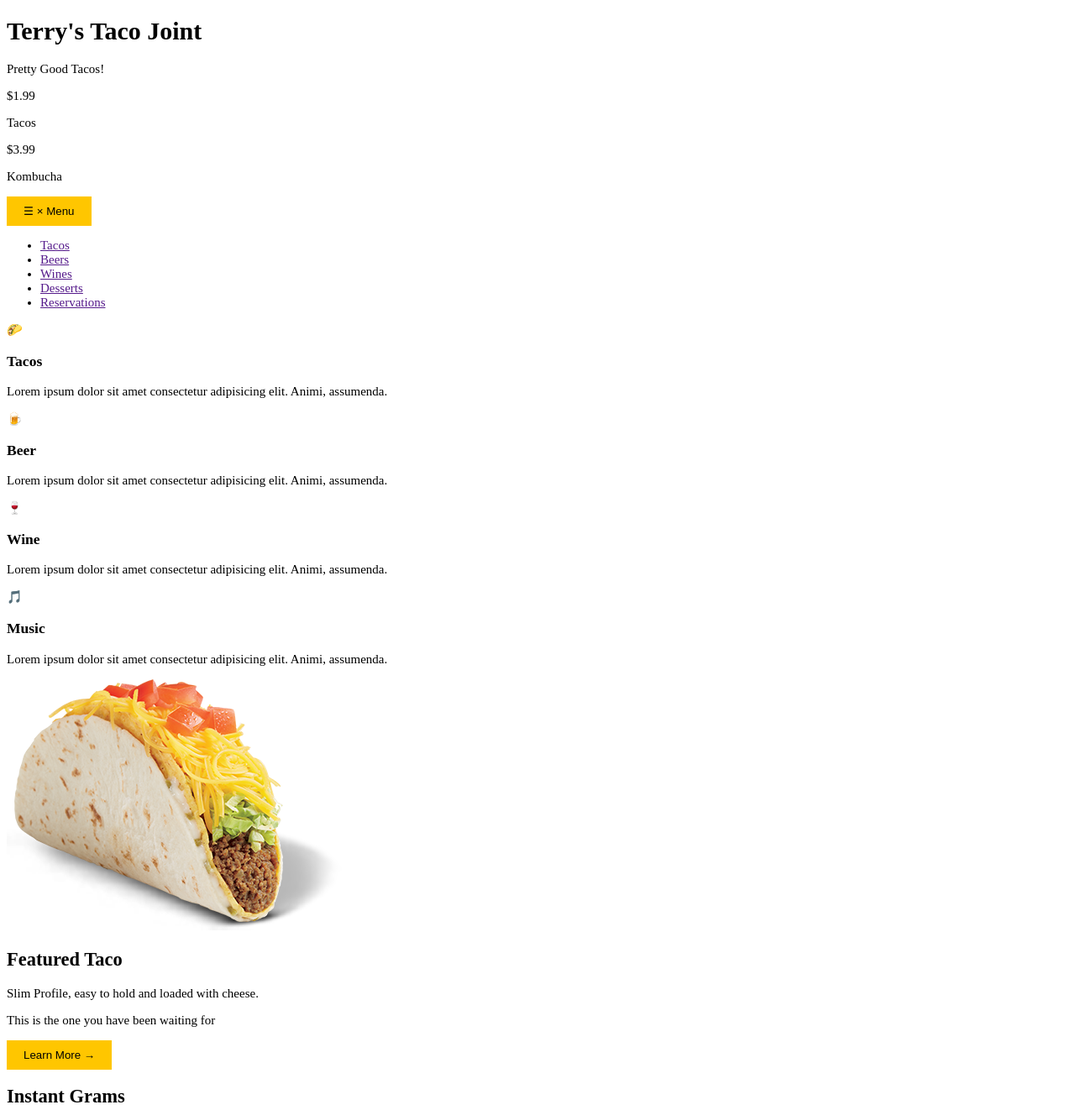
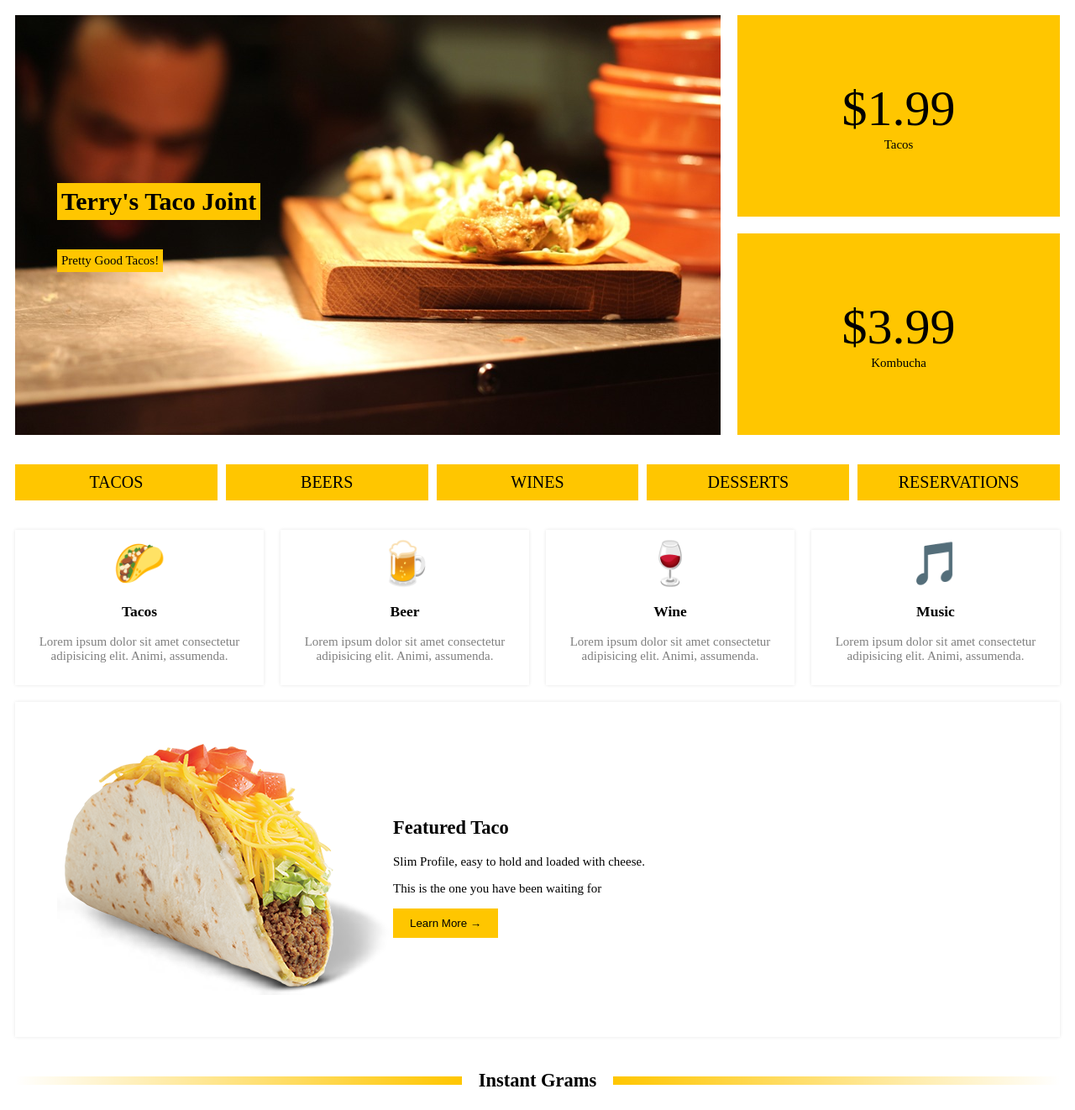
Before and after one commit to abdulazizcode/courseWebDevelopment2.0, a plain HTML site: page TravesiMediaCourseProjects/CssGridResponsiveWeb/index.html in a window 1280 px wide. Shown: the top 1322 px of the page at 84% size. Drawn offline with Linux system fonts and the light colour scheme.

Commit message:
css grid web completed by wes bos

```diff
--- a/TravesiMediaCourseProjects/CssGridResponsiveWeb/index.css
+++ b/TravesiMediaCourseProjects/CssGridResponsiveWeb/index.css
@@ -1,5 +1,6 @@
 body {
     font-size: 15px;
+    padding:10px;
   }
 
   button {
@@ -11,3 +12,209 @@ body {
   img {
     max-width: 100%;
   }
+
+  /* .wrapper */
+
+  .wrapper {
+    display: grid;
+    grid-gap: 20px;
+  }
+
+  .top {
+    display: grid;
+    grid-gap: 20px;
+    grid-template-areas:
+      "hero hero cta1"
+      "hero hero cta2"
+  }
+
+  .hero {
+    grid-area: hero;
+    min-height: 400px;
+    background: white url(images/taco.jpg);
+    background-size: cover;
+    background-position: bottom right;
+    padding: 50px;
+    display: flex;
+    flex-direction: column;
+    align-items: start;
+    justify-content: center;
+  }
+
+  .hero > * {
+    background: #ffc600;
+    padding: 5px;
+  }
+
+  .cta {
+    background: #ffc600;
+    display: grid;
+    align-items: center;
+    justify-items: center;
+    align-content: center;
+  }
+
+  .cta p {
+    margin: 0;
+  }
+
+  .cta1 {
+    grid-area: cta1;
+  }
+
+  .cta2 {
+    grid-area: cta2;
+  }
+
+  .price {
+    font-size: 60px;
+    font-weight: 300;
+  }
+
+  /* Navigation */
+
+  .menu ul {
+    display: grid;
+    grid-gap: 10px;
+    padding: 0;
+    list-style: none;
+    grid-template-columns: repeat(auto-fit, minmax(100px, 1fr));
+  }
+
+  .menu a {
+    background: #ffc600;
+    display: block;
+    text-decoration: none;
+    padding: 10px;
+    text-align: center;
+    color: var(--black);
+    text-transform: uppercase;
+    font-size: 20px;
+  }
+
+  [aria-controls="menu-list"] {
+    display: none;
+  }
+
+  /* Features! */
+
+  .features {
+    display: grid;
+    grid-gap: 20px;
+    grid-template-columns: repeat(auto-fit, minmax(200px, 1fr));
+  }
+
+  .feature {
+    background: white;
+    padding: 10px;
+    border: 1px solid white;
+    text-align: center;
+    box-shadow: 0 0 4px  rgba(0,0,0,0.1);
+  }
+
+  .feature .icon {
+    font-size: 50px;
+  }
+  .feature p {
+    color: rgba(0,0,0,0.5);
+  }
+
+  /* About Section */
+
+  .about {
+    background: white;
+    padding:50px;
+    display: grid;
+    grid-template-columns: 400px 1fr;
+    align-items: center;
+    box-shadow: 0 0 4px  rgba(0,0,0,0.1);
+  }
+
+  /* Gallery! */
+
+  .gallery {
+    display: grid;
+    grid-gap: 20px;
+    grid-template-columns: repeat(auto-fit, minmax(200px, 1fr));
+  }
+
+  .gallery img {
+    width: 100%;
+  }
+
+  .gallery h2 {
+    grid-column: 1 / -1;
+    display: grid;
+    grid-template-columns: 1fr auto 1fr;
+    grid-gap: 20px;
+    align-items: center;
+  }
+
+  .gallery h2:before, .gallery h2:after {
+    display: block;
+    content: '';
+    height: 10px;
+    background: linear-gradient(to var(--direction, left), #ffc600, transparent);
+  }
+
+  .gallery h2:after {
+    --direction: right;
+  }
+
+  @media (max-width: 1000px) {
+    .menu {
+      order: -1;
+      perspective: 800px;
+    }
+    [aria-controls="menu-list"] {
+      display: block;
+      margin-bottom: 10px;
+    }
+
+    .menu ul {
+      max-height: 0;
+      overflow: hidden;
+      transform: rotateX(90deg);
+      transition: all 0.5s;
+    }
+
+    [aria-expanded="true"] ~ ul {
+      display: grid;
+      max-height: 500px;
+      transform: rotateX(0);
+    }
+
+    [aria-expanded="false"] .close {
+      display: none;
+    }
+
+    [aria-expanded="true"] .close {
+      display: inline-block;
+    }
+
+    [aria-expanded="true"] .open {
+      display: none;
+    }
+
+  }
+
+  @media (max-width: 700px) {
+    .top {
+      grid-template-areas:
+        "hero hero"
+        "cta1 cta2"
+    }
+    /* About */
+    .about {
+      grid-template-columns: 1fr;
+    }
+  }
+
+  @media (max-width: 500px) {
+    .top {
+      grid-template-areas:
+        "hero"
+        "cta1"
+        "cta2"
+    }
+  }
--- a/TravesiMediaCourseProjects/CssGridResponsiveWeb/index.html
+++ b/TravesiMediaCourseProjects/CssGridResponsiveWeb/index.html
@@ -4,7 +4,7 @@
 <head>
   <meta charset="UTF-8">
   <meta name="viewport" content="width=device-width, initial-scale=1.0">
-  <link rel="stylesheet" href="index.css">
+<link rel="stylesheet" href="index.css">
   <title>Responsive Website!</title>
 </head>
 
@@ -101,8 +101,16 @@
   </div>
 
   <script>
+    const navButton = document.querySelector('button[aria-expanded]');
+
+    function toggleNav({ target }) {
+      const expanded = target.getAttribute('aria-expanded') === 'true' || false;
+      navButton.setAttribute('aria-expanded', !expanded);
+    }
+
+    navButton.addEventListener('click', toggleNav);
+
   </script>
-
 </body>
 
 </html>
```
